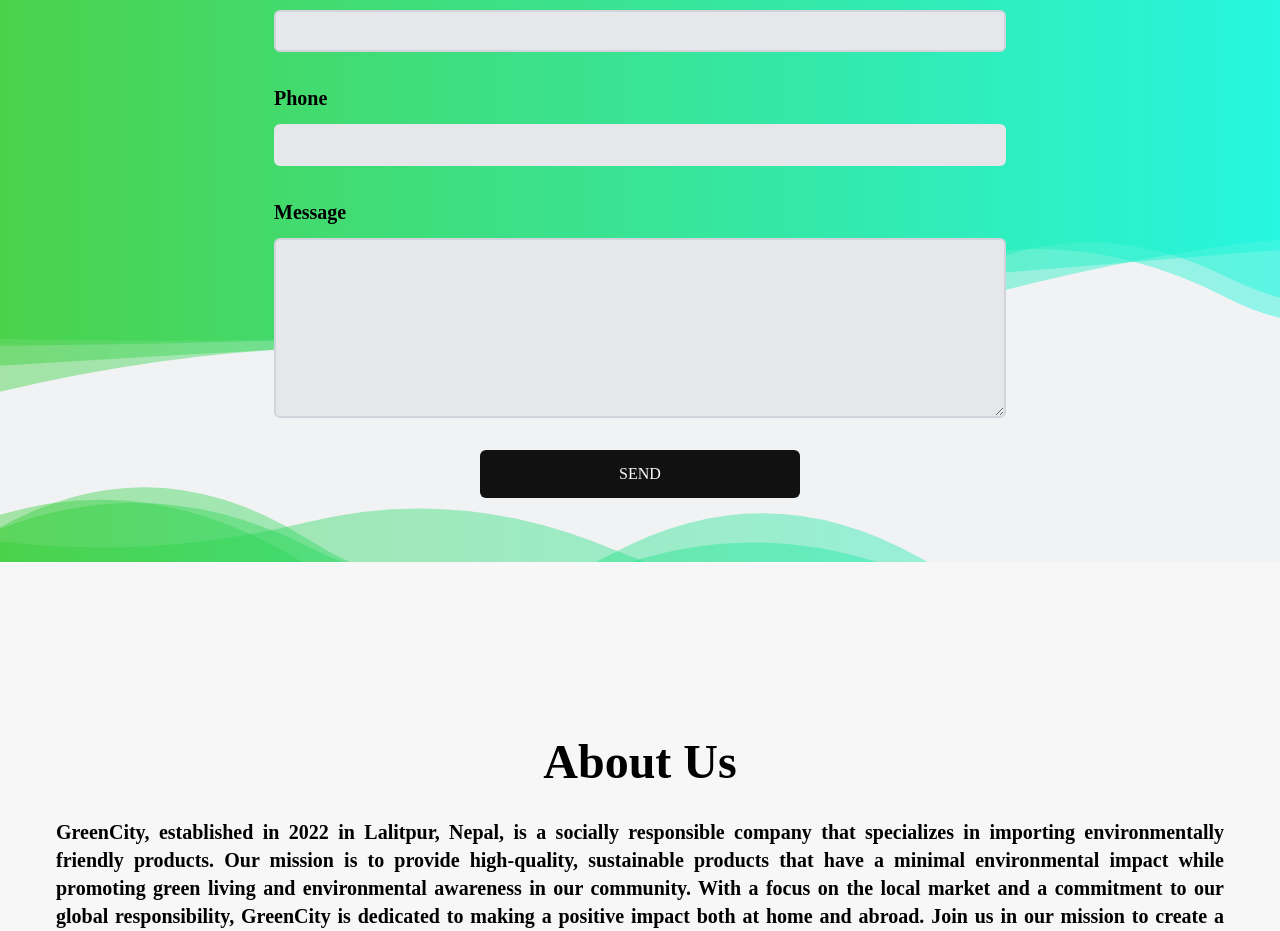
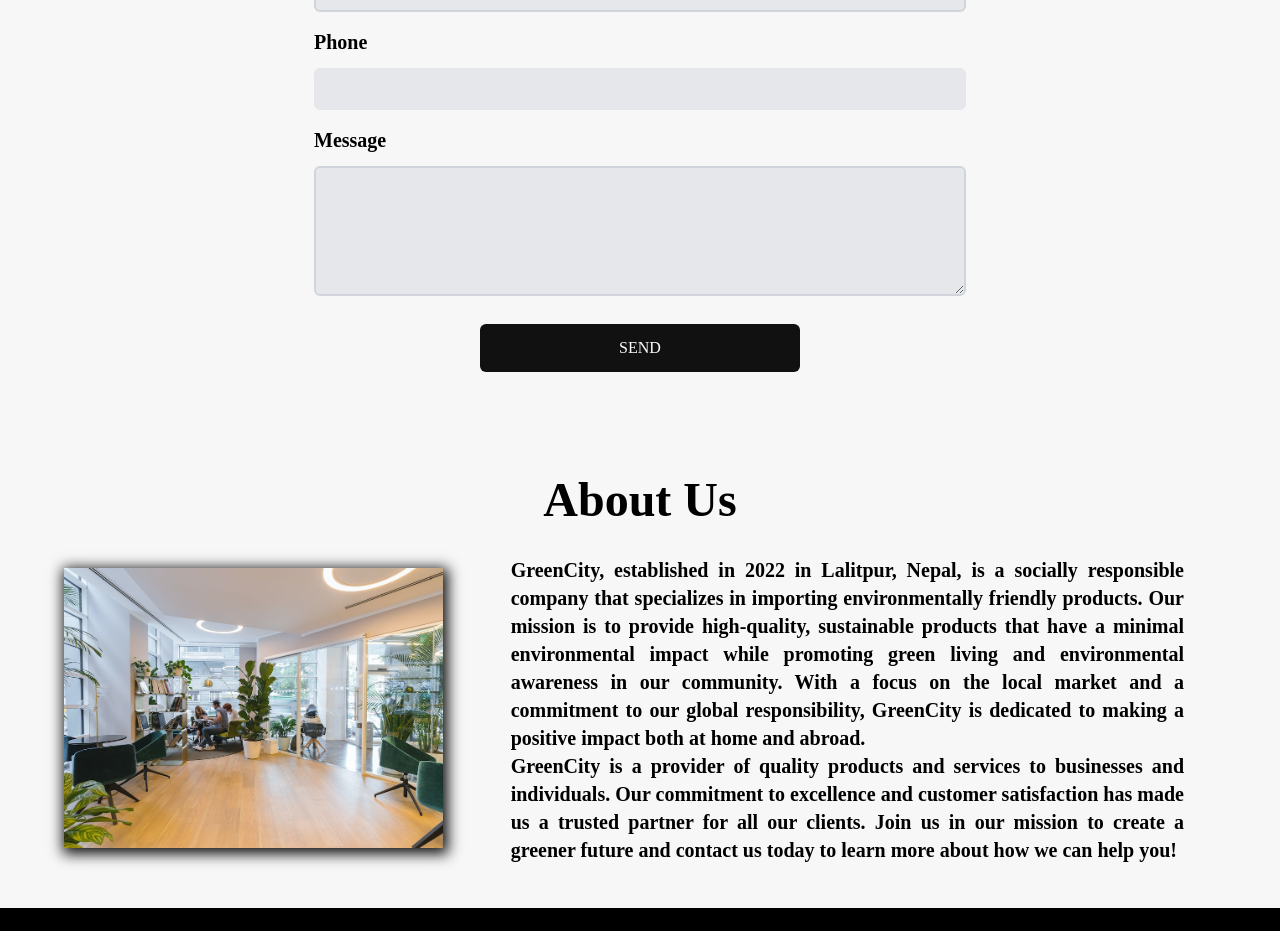
Before and after one commit to namgellama/green-city, a React (Create React App) app: page /contact in a window 1280 px wide. Shown: the part 360-1291 px from the top of the page. Built offline with nearby package versions, Linux system fonts and the light colour scheme.

Commit message:
Change contact page design.

```diff
--- a/src/components/About.jsx
+++ b/src/components/About.jsx
@@ -2,34 +2,47 @@
 
 function About() {
 	return (
-		<section className="w-full mt-[10rem] mb-6 text-black">
-			<div id="about" className="container lg:w-[1200px] mx-auto">
-				<div className="grid md:grid-cols-1fr] lg:grid-cols-2fr-1fr items-center gap-3">
-					<div className="py-4 px-4 flex flex-col">
-						<h1 className="text-4xl lg:text-5xl font-bold mb-8 text-center">
+		<section className="lg:w-[1200px] mx-auto mt-12 mb-6 text-black px-2">
+			<h1 className="text-4xl lg:text-5xl font-bold mb-2 text-center">
 				About Us
 			</h1>
-						<p className="text-xl font-semibold mb-5 text-justify">
-							GreenCity, established in 2022 in Lalitpur, Nepal, is a socially
-							responsible company that specializes in importing environmentally
-							friendly products. Our mission is to provide high-quality,
-							sustainable products that have a minimal environmental impact
-							while promoting green living and environmental awareness in our
-							community. With a focus on the local market and a commitment to
-							our global responsibility, GreenCity is dedicated to making a
-							positive impact both at home and abroad. Join us in our mission to
-							create a greener future and contact us today to learn more about
-							how we can help you!
-						</p>
-					</div>
-					<div className="flex items-center justify-center">
+			<div className="grid px-4 lg:grid-cols-1fr-2fr items-center gap-4">
 				<img
-							className=" mt-6 w-[400px] h-[280px] object-cover"
+					className="hidden lg:block w-[400px] h-[280px] object-cover"
 					style={{ boxShadow: '2px 3px 13px 3px #111' }}
 					src={AboutImg}
 					alt="About us image"
 				/>
+				<div className="text-xl font-semibold ml-0 mt-6 lg:ml-5 mb-5 text-justify md:px-8">
+					<p>
+						GreenCity, established in 2022 in Lalitpur, Nepal, is a socially
+						responsible company that specializes in importing environmentally
+						friendly products. Our mission is to provide high-quality,
+						sustainable products that have a minimal environmental impact while
+						promoting green living and environmental awareness in our community.
+						With a focus on the local market and a commitment to our global
+						responsibility, GreenCity is dedicated to making a positive impact
+						both at home and abroad.
+						<span className="inline lg:hidden">
+							&nbsp; Join us in our mission to create a greener future and
+							contact us today to learn more about how we can help you!
+						</span>
+						<span className="hidden lg:block">
+							GreenCity is a provider of quality products and services to
+							businesses and individuals. Our commitment to excellence and
+							customer satisfaction has made us a trusted partner for all our
+							clients. Join us in our mission to create a greener future and
+							contact us today to learn more about how we can help you!
+						</span>
+					</p>
 				</div>
+				<div className="flex justify-center md:hidden lg:hidden ">
+					<img
+						className="w-[400px] h-[280px] object-cover"
+						style={{ boxShadow: '2px 3px 13px 3px #111' }}
+						src={AboutImg}
+						alt="About us image"
+					/>
 				</div>
 			</div>
 		</section>
--- a/src/components/Contact.jsx
+++ b/src/components/Contact.jsx
@@ -1,9 +1,9 @@
 function Contact() {
 	return (
-		<section id="contact" name="contact" className="w-full">
+		<section className="w-full py-8">
 			<h1 className="text-center text-4xl lg:text-5xl font-bold">Contact Us</h1>
-			<form className="flex flex-col items-center py-8">
-				<div className="container px-6 md:w-[720px] lg:w-[780px] flex flex-col mt-8 items-center">
+			<form className="flex flex-col items-center py-6">
+				<div className="container px-6 w-[350px] md:w-[550px] lg:w-[700px] flex flex-col mt-4 items-center">
 					<label
 						className="mb-3 text-xl font-semibold self-start"
 						htmlFor="name"
@@ -17,7 +17,7 @@
 						autoComplete="off"
 					/>
 				</div>
-				<div className="container px-6 md:w-[720px] lg:w-[780px] flex flex-col mt-8 items-center">
+				<div className="container px-6 w-[350px] md:w-[550px] lg:w-[700px] flex flex-col mt-4 items-center">
 					<label
 						className="mb-3 text-xl font-semibold self-start"
 						htmlFor="email"
@@ -31,7 +31,7 @@
 						autoComplete="off"
 					/>
 				</div>
-				<div className="container px-6 md:w-[720px] lg:w-[780px] flex flex-col mt-8 items-center">
+				<div className="container px-6 w-[350px] md:w-[550px] lg:w-[700px] flex flex-col mt-4 items-center">
 					<label
 						className="mb-3 text-xl font-semibold self-start"
 						htmlFor="phone"
@@ -45,7 +45,7 @@
 						autoComplete="off"
 					/>
 				</div>
-				<div className="container px-6 md:w-[720px] lg:w-[780px] flex flex-col mt-8 items-center">
+				<div className="container px-6 w-[350px] md:w-[550px] lg:w-[700px] flex flex-col mt-4 items-center">
 					<label
 						className="mb-3 text-xl font-semibold self-start"
 						htmlFor="message"
@@ -53,12 +53,12 @@
 						Message
 					</label>
 					<textarea
-						className="w-[100%] h-[180px] rounded-md border-2 border-gray-300 bg-gray-200 outline-0 p-4"
+						className="w-[100%] h-[130px] rounded-md border-2 border-gray-300 bg-gray-200 outline-0 p-4"
 						id="message"
 						autoComplete="off"
 					/>
 				</div>
-				<div className="w-full flex justify-center mt-8">
+				<div className="w-full flex justify-center mt-7">
 					<input
 						className="bg-[#111] text-[#fffbfb] uppercase cursor-pointer outline-0 border-0 w-[50%] lg:w-[25%] py-3 rounded-md"
 						type="button"
--- a/src/index.css
+++ b/src/index.css
@@ -20,8 +20,3 @@
 	background: url(./assets/showcase.jpg) no-repeat center center/cover;
 	height: 650px;
 }
-
-#contact {
-	background: url(./assets/contact.svg);
-	padding: 2rem 0;
-}
--- a/tailwind.config.js
+++ b/tailwind.config.js
@@ -2,7 +2,11 @@
 module.exports = {
 	content: ['./src/**/*.{js,jsx,ts,tsx}'],
 	theme: {
-		extend: {},
+		extend: {
+			gridTemplateColumns: {
+				'1fr-2fr': '1fr 2fr',
+			},
+		},
 	},
 	plugins: [],
 };
```
Lines whose indentation alone changed are shown as unchanged.
